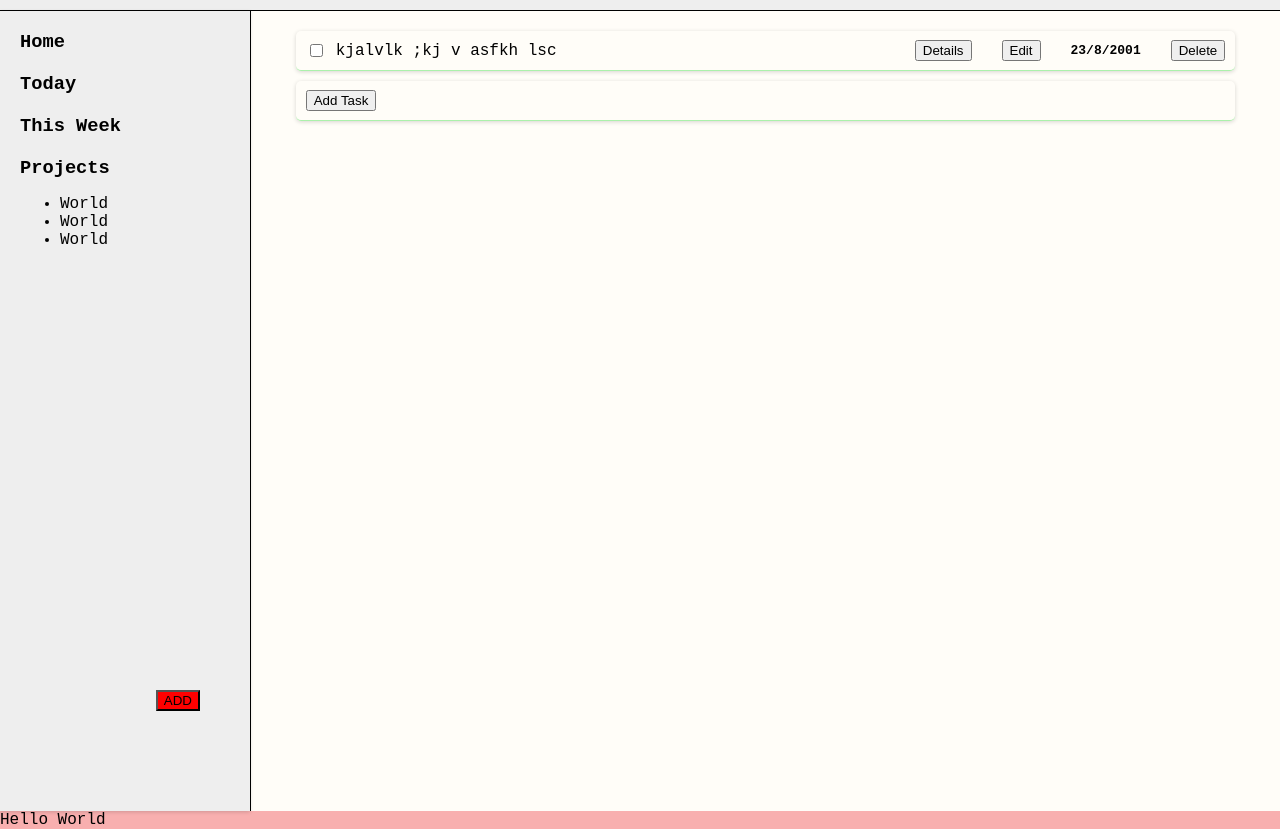
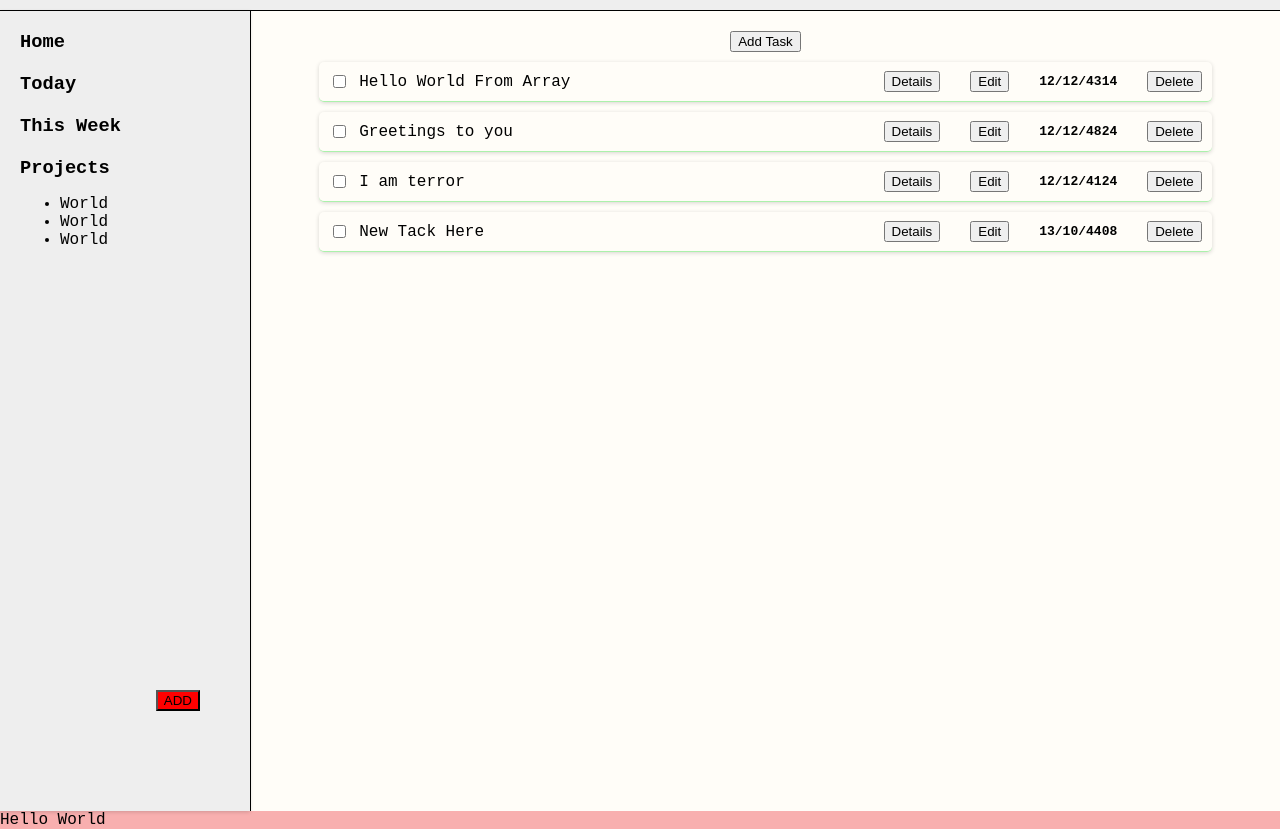
Before and after one commit to Shekinah007/Todo-Odin, a website built with webpack: page dist/index.html in a window 1280 px wide. Both pictures are taken after a click on the button "Add Task". Shown: the part 49-878 px from the top of the page. Built offline with nearby package versions, Linux system fonts and the light colour scheme.

Commit message:
Add projetct class

```diff
--- /dev/null
+++ b/src/domComponents/detailsWindow.js
@@ -0,0 +1,3 @@
+const body = document.querySelector("body");
+
+function detailsComponent(task) {}
--- a/src/domComponents/getElements.js
+++ b/src/domComponents/getElements.js
@@ -7,7 +7,8 @@ const editButton = document.querySelector(".edit-button");
 const overlay = document.querySelector(".overlay");
 const closeDetailsButton = document.querySelector(".close-details-button");
 const closeEditButton = document.querySelector(".close-edit-button");
-const content = document.querySelector(".content");
+const addTaskButton = document.querySelector(".add-task");
+const todoContent = document.querySelector(".todo-content");
 
 export {
   addButton,
@@ -19,5 +20,6 @@ export {
   closeEditButton,
   editWindow,
   editButton,
-  content,
+  addTaskButton,
+  todoContent,
 };
--- a/src/domComponents/todoItemComponent.js
+++ b/src/domComponents/todoItemComponent.js
@@ -1,4 +1,11 @@
 import { content } from "./getElements";
+import {
+  overlay,
+  editWindow,
+  closeDetailsButton,
+  closeEditButton,
+  detailsWindow,
+} from "./getElements";
 
 function todoComponent(titleText, details, priority, dueDate) {
   const container = document.createElement("div");
@@ -35,6 +42,27 @@ function todoComponent(titleText, details, priority, dueDate) {
 
   container.append(firstDiv, secondDiv);
 
+  detailsButton.addEventListener("click", () => {
+    toggleDisplay(overlay, detailsWindow);
+  });
+
+  closeDetailsButton.addEventListener("click", () => {
+    toggleDisplay(overlay, detailsWindow);
+  });
+
+  editButton.addEventListener("click", () => {
+    toggleDisplay(overlay, editWindow);
+  });
+
+  closeEditButton.addEventListener("click", () => {
+    toggleDisplay(overlay, editWindow);
+  });
+
+  function toggleDisplay(overlay, target) {
+    overlay.classList.toggle("display-none");
+    target.classList.toggle("display-none");
+  }
+
   return container;
 }
 
--- a/src/index.js
+++ b/src/index.js
@@ -8,48 +8,48 @@ import {
   closeEditButton,
   editWindow,
   editButton,
-  content,
+  addTaskButton,
+  todoContent,
 } from "./domComponents/getElements";
 
 import todoComponent from "./domComponents/todoItemComponent";
+import homeProjectsArray from "./projectData";
+console.log(homeProjectsArray);
 
-let array = [
-  {
-    title: "Hello World",
-    details: "Greetings from me to you",
-    priority: "Medium",
-    dueDate: "12/12/44",
+addTaskButton.addEventListener("click", () => {
+  homeProjects.addTask({
+    title: "New Tack Here",
+    details: "new Dummny Task",
+    priority: "High",
+    dueDate: "13/10/4408",
     complete: false,
-  },
-  { title: "Everybody loves ice cream", details: "I love ice-cream" },
-];
-
-detailsButton.addEventListener("click", () => {
-  //   toggleDisplay(overlay, detailsWindow);
-  content.append(
-    todoComponent("Hello World", "come one", "medium", "20/1/8839")
-  );
+  });
 });
 
-closeDetailsButton.addEventListener("click", () => {
-  toggleDisplay(overlay, detailsWindow);
-});
-
-closeEditButton.addEventListener("click", () => {
-  toggleDisplay(overlay, editWindow);
-});
-
-editButton.addEventListener("click", () => {
-  toggleDisplay(overlay, editWindow);
-});
-
-function toggleDisplay(overlay, target) {
-  overlay.classList.toggle("display-none");
-  target.classList.toggle("display-none");
-}
+// editButton.addEventListener("click", () => {
+//   console.log("Heoo,");
+// });
 
 class Projects {
   constructor(arrayOfTodos) {
     this.arrayOfTodos = arrayOfTodos;
   }
+
+  displayTasks() {
+    this.arrayOfTodos.forEach((item) => {
+      todoContent.append(
+        todoComponent(item.title, item.detauls, item.priority, item.dueDate)
+      );
+    });
+  }
+
+  addTask(object) {
+    this.arrayOfTodos.push(object);
+    todoContent.innerHTML = "";
+    this.displayTasks();
+  }
+  //   editTask() {}
 }
+
+const homeProjects = new Projects(homeProjectsArray);
+homeProjects.displayTasks();
--- /dev/null
+++ b/src/projectData.js
@@ -0,0 +1,25 @@
+let homeProjectsArray = [
+  {
+    title: "Hello World From Array",
+    details: "Greetings from me to you",
+    priority: "Medium",
+    dueDate: "12/12/4314",
+    complete: false,
+  },
+  {
+    title: "Greetings to you",
+    details: "Greetings from me to you",
+    priority: "Medium",
+    dueDate: "12/12/4824",
+    complete: false,
+  },
+  {
+    title: "I am terror",
+    details: "Greetings from me to you",
+    priority: "Medium",
+    dueDate: "12/12/4124",
+    complete: false,
+  },
+];
+
+export default homeProjectsArray;
--- a/src/styles.css
+++ b/src/styles.css
@@ -68,7 +68,7 @@ nav {
 
 }
 
-.content {
+ .content {
     width: calc(100vw - 250px);
     margin-left: 250px;
     margin-top: 60px;
@@ -76,6 +76,7 @@ nav {
     /* border-top: 1px solid black; */
     border-left: 1px solid black;
     background: rgb(255, 253, 248);
+
     padding: 20px;
     /* overflow: scroll; */
     display: flex;
@@ -84,6 +85,16 @@ nav {
     gap: 10px;
 }
 
+.todo-content {
+    width: 95%;
+    display: flex;
+    flex-direction: column;
+    align-items: center;
+    gap: 10px;
+}
+
+
+
 .add-button {
     position: absolute;
     bottom: 100px;
@@ -91,19 +102,8 @@ nav {
     background: red;
 }
 
-.addTask {
-    width: 95%;
-    height: 40px;
-    /* background: rgb(171, 241, 171); */
-    display: flex;
-    align-items: center;
-    justify-content: space-between;
+.add-task {
 
-    border-radius: 5px;
-    padding: 10px;
-    border-bottom: 1.5px solid rgb(171, 241, 171);
-    box-shadow: rgba(0, 0, 0, 0.16) 0px 1px 4px;
-    transition: 0.2s;
 }
 
 .todo-item {
@@ -160,6 +160,12 @@ nav {
     transition: 0.3s;
 }
 
+.details-window {
+    display: flex;
+    flex-direction: column;
+    gap: 20px;
+}
+
 .close-details-button, .close-edit-button {
     position: absolute;
     top: 20px;
```
Also changed, not shown: dist/index.html, dist/main.js.
